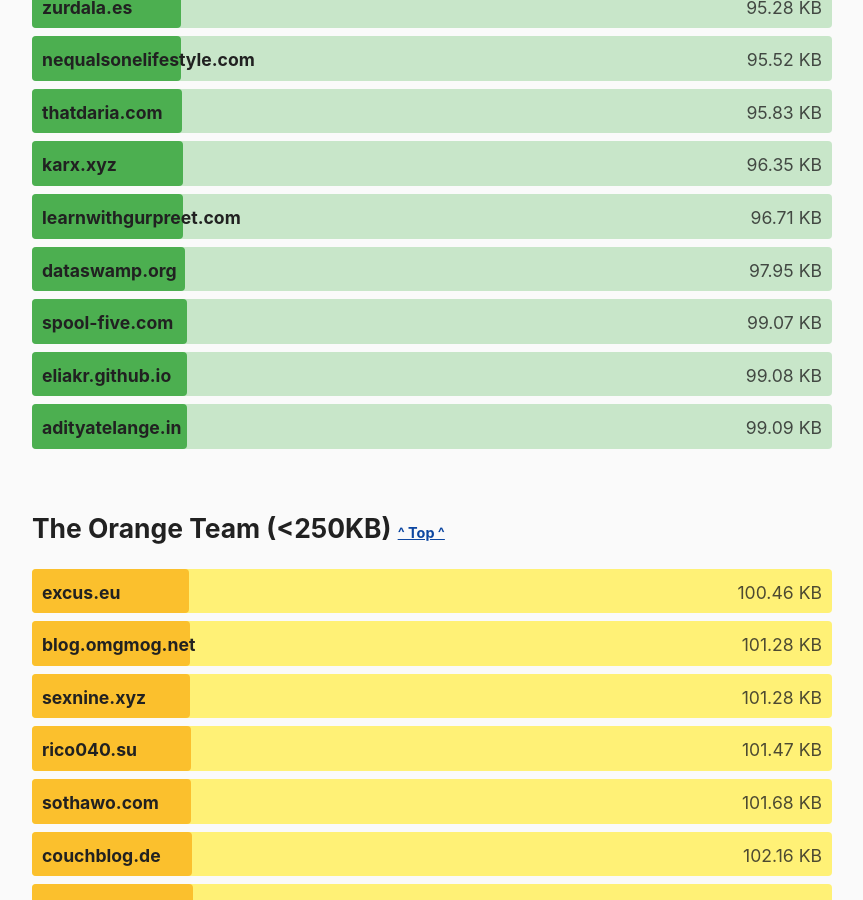
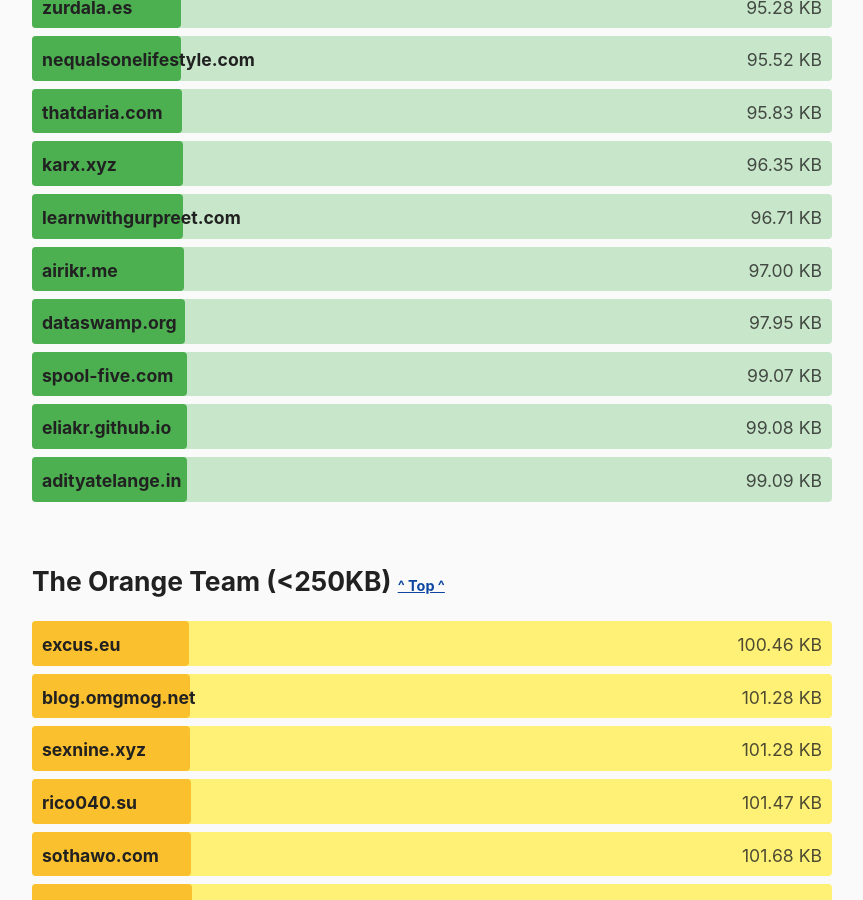
Before and after one commit to kevquirk/512kb.club, a Jekyll site: the page built from index.md, in a window 1280 px wide and 900 px high, scrolled down 24833 px. Shown: the whole window, without its empty margins (208-1071 px from the left). Built offline with Jekyll 4.4.1, drawn with Linux system fonts in a browser that asks for light colours.

Commit message:
Add airikr.me to _data/sites.yml

```diff
--- a/_data/sites.yml
+++ b/_data/sites.yml
@@ -1,3 +1,8 @@
+- domain: airikr.me
+  url: https://airikr.me/
+  size: 97
+  last_checked: 2025-07-26
+
 - domain: 0xedward.io
   url: https://0xedward.io/
   size: 41.02
```
